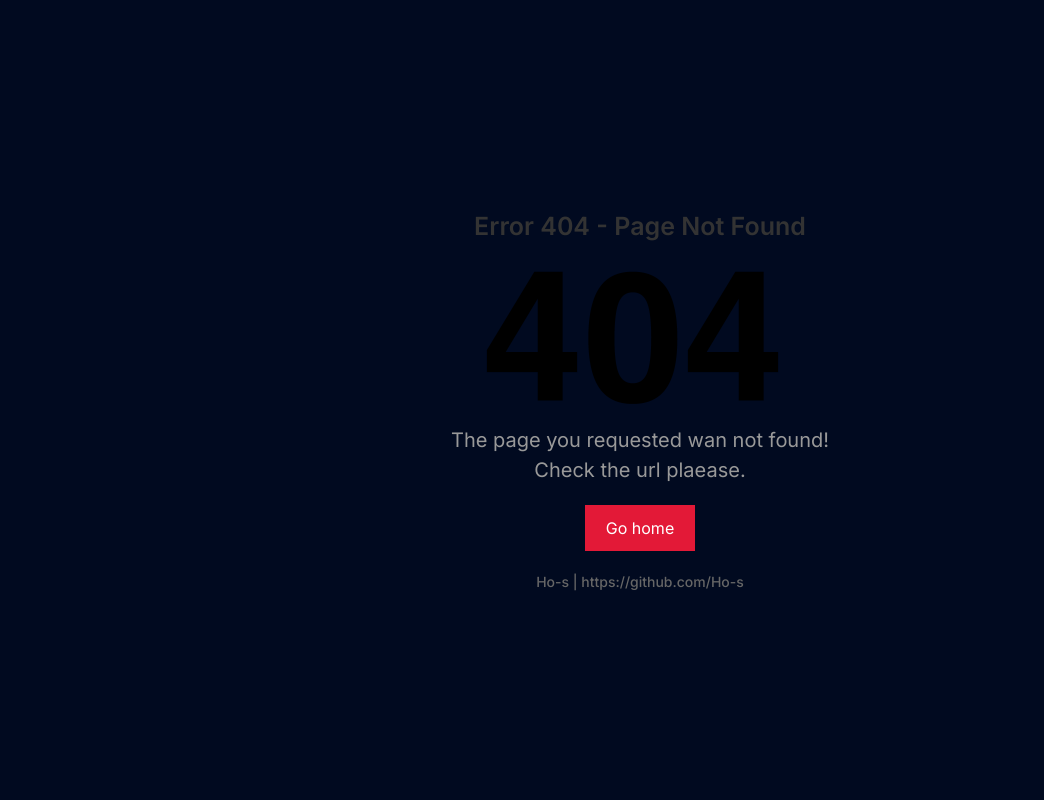
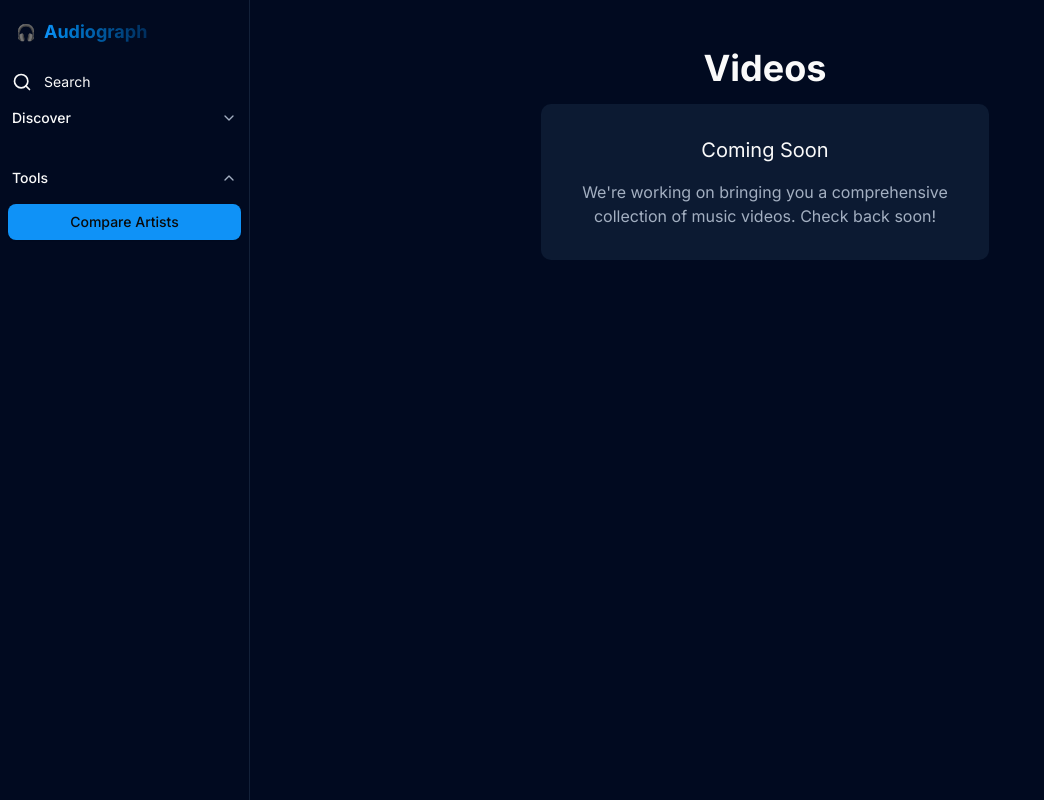
Before and after one commit to eric-nichols-nyc/audiograph, a Next.js app: page /videos in a window 1280 px wide. Before the commit this address had no page. Shown: the whole page, without its empty margins (0-1044 px from the left). Built offline with nearby package versions, Linux system fonts and the light colour scheme; no server answers.

Commit message:
feat: added track and videos pages

```diff
--- /dev/null
+++ b/src/app/(app)/tracks/page.tsx
@@ -0,0 +1,16 @@
+"use client";
+
+export default function TracksPage() {
+  return (
+    <div className="container mx-auto py-12 flex flex-col items-center justify-center">
+      <h1 className="text-4xl font-bold mb-4">Tracks</h1>
+      <div className="bg-muted p-8 rounded-lg text-center max-w-md">
+        <p className="text-xl mb-4">Coming Soon</p>
+        <p className="text-muted-foreground">
+          We&apos;re working on bringing you a comprehensive collection of music
+          tracks. Check back soon!
+        </p>
+      </div>
+    </div>
+  );
+}
--- /dev/null
+++ b/src/app/(app)/videos/page.tsx
@@ -0,0 +1,16 @@
+"use client";
+
+export default function VideosPage() {
+  return (
+    <div className="container mx-auto py-12 flex flex-col items-center justify-center">
+      <h1 className="text-4xl font-bold mb-4">Videos</h1>
+      <div className="bg-muted p-8 rounded-lg text-center max-w-md">
+        <p className="text-xl mb-4">Coming Soon</p>
+        <p className="text-muted-foreground">
+          We&apos;re working on bringing you a comprehensive collection of music
+          videos. Check back soon!
+        </p>
+      </div>
+    </div>
+  );
+}
--- a/src/graphql/queries/tracks.ts
+++ b/src/graphql/queries/tracks.ts
@@ -37,3 +37,39 @@ export const GET_ARTIST_TRACKS = gql`
     }
   }
 `;
+
+export interface GetAllTracksData {
+  tracks: {
+    id: string;
+    title: string;
+    thumbnail_url: string;
+    stream_count_total: string;
+    platform: string;
+    track_id: string;
+    artist: {
+      id: string;
+      name: string;
+      slug: string;
+      image_url: string;
+    };
+  }[];
+}
+
+export const GET_ALL_TRACKS = gql`
+  query GetAllTracks {
+    tracks {
+      id
+      title
+      thumbnail_url
+      stream_count_total
+      platform
+      track_id
+      artist {
+        id
+        name
+        slug
+        image_url
+      }
+    }
+  }
+`;
--- a/src/graphql/queries/videos.ts
+++ b/src/graphql/queries/videos.ts
@@ -39,3 +39,35 @@ export const GET_ARTIST_VIDEOS = gql`
     }
   }
 `;
+
+export interface GetAllVideosData {
+  videos: {
+    id: string;
+    title: string;
+    thumbnail_url: string;
+    published_at: string;
+    artist: {
+      id: string;
+      name: string;
+      slug: string;
+      image_url: string;
+    };
+  }[];
+}
+
+export const GET_ALL_VIDEOS = gql`
+  query GetAllVideos {
+    videos {
+      id
+      title
+      thumbnail_url
+      published_at
+      artist {
+        id
+        name
+        slug
+        image_url
+      }
+    }
+  }
+`;
```
Lines whose indentation alone changed are shown as unchanged.
